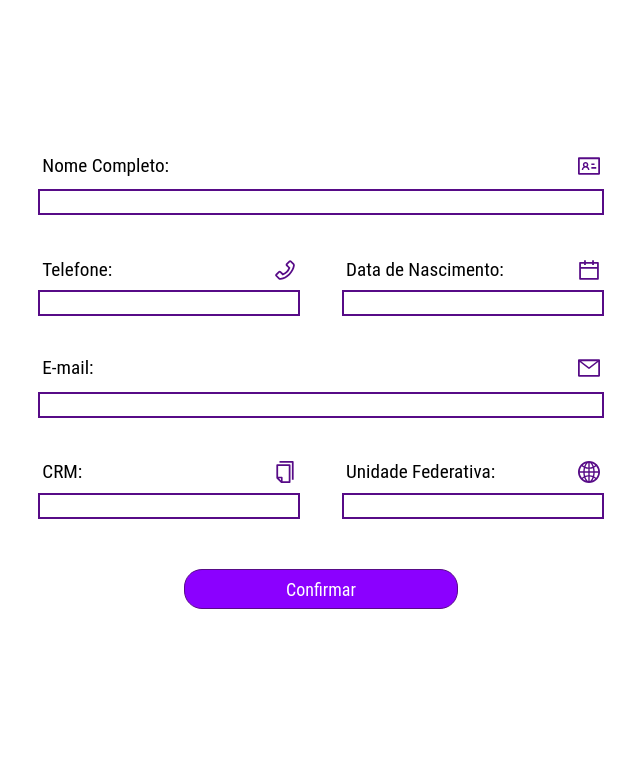
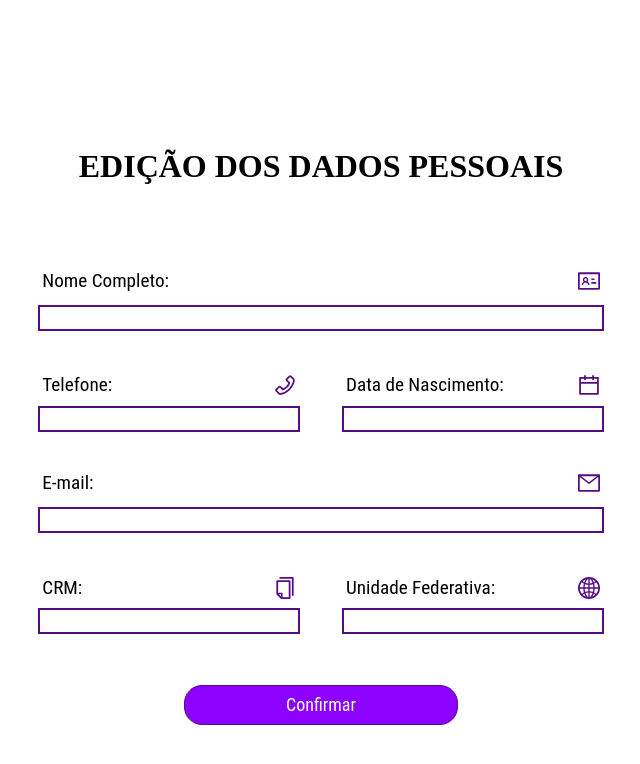
Before and after one commit to cpejr/front-web-mvpclinicas, a React (Vite) app: page /edit in a window 1280 px wide. Shown: the top 764 px of the page, without its empty margins (319-959 px from the left). Built offline with nearby package versions, Linux system fonts and the light colour scheme; no server answers.

Commit message:
fix: ajustes estéticos

```diff
--- a/src/pages/Edit/Edit.jsx
+++ b/src/pages/Edit/Edit.jsx
@@ -7,6 +7,7 @@ import{
     ConjuntoTituloInput,
     Conteudo,
     Form,
+    H1,
     InputDividido,
     TituloIcon,
     TituloInput,
@@ -71,6 +72,7 @@ function Edit(){
         <Body>
             <Form onSubmit={handleSubmit}>
                 <Conteudo>
+                    <H1>EDIÇÃO DOS DADOS PESSOAIS</H1>
                     <CaixaInputs>
                         <ConjuntoTituloInput>
                             <TituloIcon>
--- a/src/pages/Edit/Styles.js
+++ b/src/pages/Edit/Styles.js
@@ -8,25 +8,6 @@ export const Body = styled.div`
   height: 100%;
   margin: 10% 0;
 `;
-
-// export const BotaoConfirme = styled.button`
-//   display: flex;
-//   flex-direction: row;
-//   justify-content: center;
-//   align-items: center;
-//   height: 50%;
-//   width: 70%;
-//   background-color: white;
-//   border-radius: 3px;
-//   border: 1px solid #570B87;
-//   color: #570B87;
-
-//   @media (max-width: 700px) {
-//     flex-direction: column;
-//     gap: 20px;
-//     width: 100%;
-//   }
-// `;
 
 export const CaixaBotao = styled.div`
   display: flex;
@@ -121,6 +102,12 @@ export const Form = styled.form`
     height: 100%;
 `;
 
+export const H1 = styled.h1`
+  display: flex;
+  justify-content: center;
+  margin-bottom: 5%;
+`;
+
 export const InputDividido = styled.div`
   display: flex;
   flex-direction: row;
--- a/src/pages/EditSenha/Styles.js
+++ b/src/pages/EditSenha/Styles.js
@@ -125,6 +125,7 @@ export const H1 = styled.h1`
     display: flex;
     justify-content: center;
     align-items: center;
+    margin-bottom: 5%;
 `;
 
 export const InputDividido = styled.div`
```
